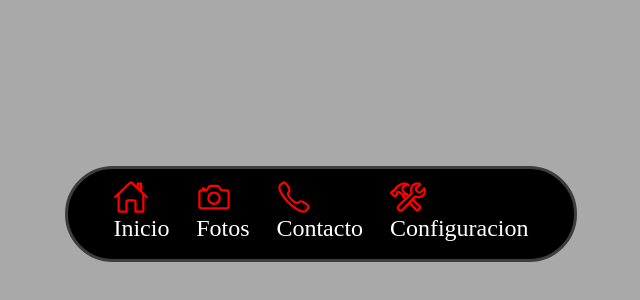
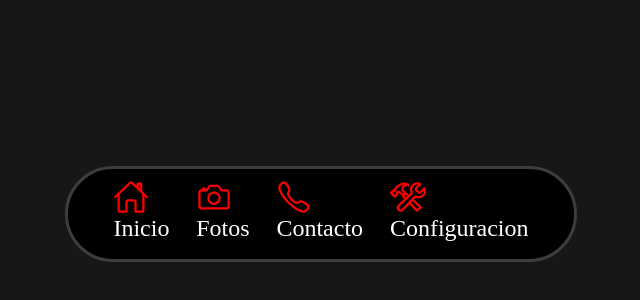
Before and after one commit to Gosmoth/gosmoth.github.io, a plain HTML site: page index.html in a window 1280 px wide. Shown: the part 90-390 px from the top of the page, without its empty margins (319-959 px from the left). Drawn offline with nearby package versions, Linux system fonts and the light colour scheme.

Commit message:
Update style.css

```diff
--- a/style.css
+++ b/style.css
@@ -4,7 +4,7 @@
     box-sizing: border-box;
 }
 body {
-    background-color: darkgrey;
+    background-color: rgb(24, 22, 22);
 }
 .conteiner {
     display: flex;
```
